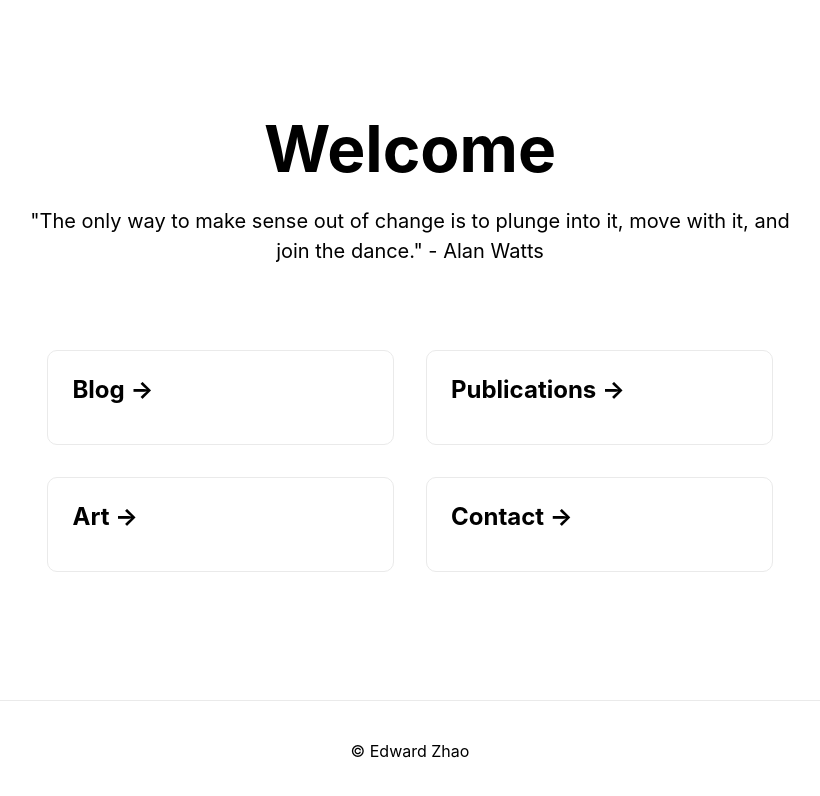
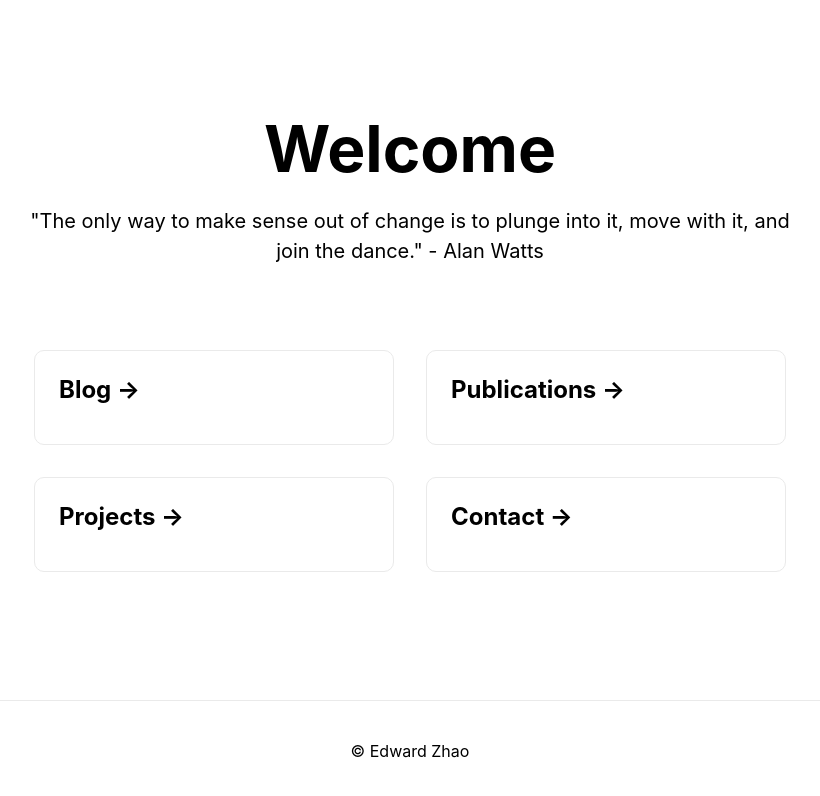
Before and after one commit to 3-Hz/3hz-io, a Next.js app: page / in a window 1280 px wide. Shown: the top 796 px of the page, without its empty margins (230-1050 px from the left). Built offline with nearby package versions, Linux system fonts and the light colour scheme.

Commit message:
fixed projects route

```diff
--- a/pages/index.js
+++ b/pages/index.js
@@ -32,9 +32,9 @@ export default function Home() {
             </a>
           </Link>
 
-          <Link href="/art">
+          <Link href="/projects">
             <a className={styles.card}>
-              <h3>Art &rarr;</h3>
+              <h3>Projects &rarr;</h3>
             </a>
           </Link>
 
```
